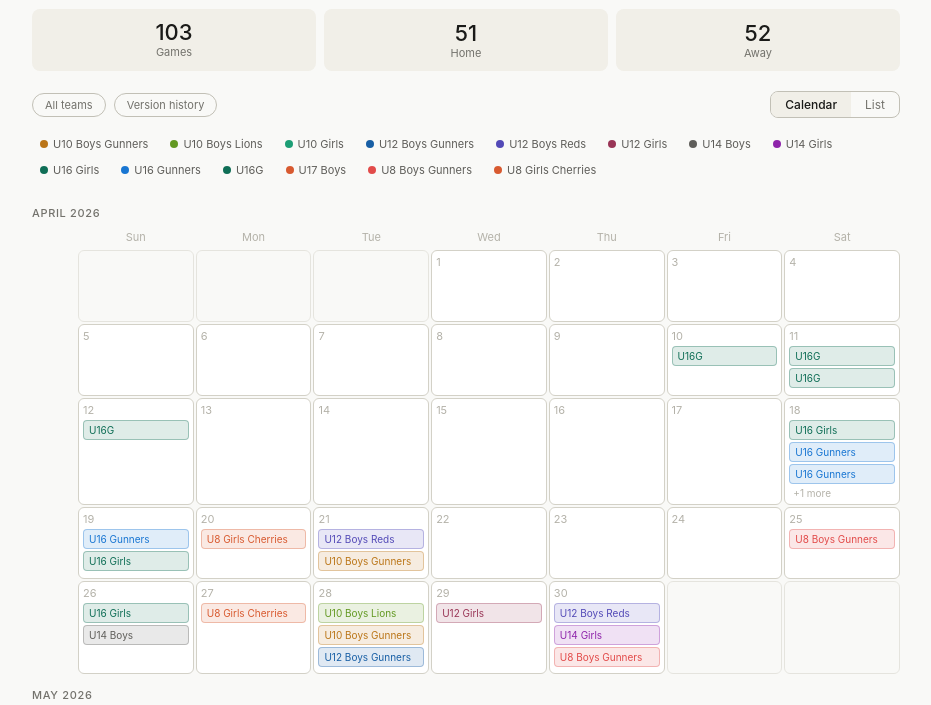
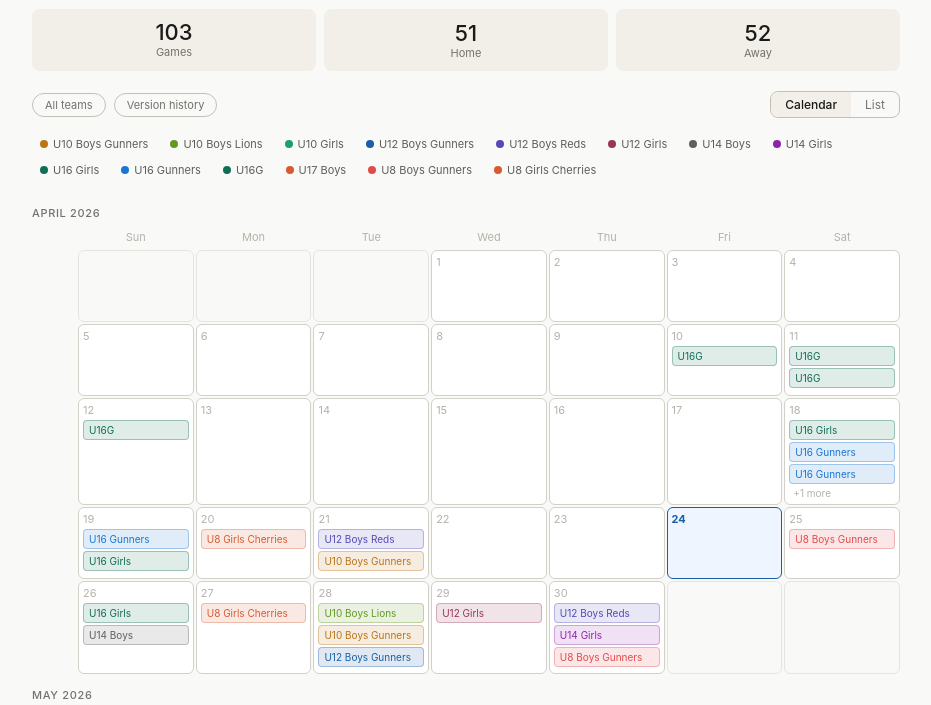
Before and after one commit to dimxasnewfrozen/MSUSC, a plain HTML site: page calendar/index.html in a window 1280 px wide. Shown: the part 87-792 px from the top of the page, without its empty margins (174-1105 px from the left). Drawn offline with Linux system fonts and the light colour scheme.

Commit message:
highlight current day

```diff
--- a/calendar/calendar.css
+++ b/calendar/calendar.css
@@ -203,6 +203,16 @@ body {
 .day-cell.faded {
     background: #f9f9f7;
     opacity: 0.5;
+}
+
+.day-cell.today {
+    border-color: #185FA5;
+    background: #EEF5FF;
+}
+
+.day-cell.today .day-num {
+    color: #185FA5;
+    font-weight: 700;
 }
 
 .day-num {
--- a/calendar/calendar.js
+++ b/calendar/calendar.js
@@ -248,6 +248,7 @@ function renderCal() {
   const end = new Date(maxDate.getFullYear(), maxDate.getMonth()+1, 0);
   const DAYS = ['Sun','Mon','Tue','Wed','Thu','Fri','Sat'];
   const MONTHS = ['January','February','March','April','May','June','July','August','September','October','November','December'];
+  const todayEST = new Intl.DateTimeFormat('en-US', { timeZone: 'America/New_York', month: '2-digit', day: '2-digit', year: 'numeric' }).format(new Date());
   let html = '';
   while (d <= end) {
     const yr = d.getFullYear(), mo = d.getMonth();
@@ -262,7 +263,8 @@ function renderCal() {
       const dd = String(cur.getDate()).padStart(2,'0');
       const key = `${mm}/${dd}/${cur.getFullYear()}`;
       const events = byDate[key] || [];
-      weekHtml += `<div class="day-cell"><div class="day-num">${cur.getDate()}</div>`;
+      const isToday = key === todayEST;
+      weekHtml += `<div class="day-cell${isToday ? ' today' : ''}"><div class="day-num">${cur.getDate()}</div>`;
       events.forEach((ev, idx) => {
         const c = COLOR[ev.ourTeam] || '#888';
         const extra = idx >= 3 ? 'overflow-chip" style="display:none;' : '" style="';
@@ -288,11 +290,13 @@ function renderList() {
   const byDate = {};
   const DAYS = ['Sun','Mon','Tue','Wed','Thu','Fri','Sat'];
   const MONTHS = ['Jan','Feb','Mar','Apr','May','Jun','Jul','Aug','Sep','Oct','Nov','Dec'];
+  const todayEST = new Intl.DateTimeFormat('en-US', { timeZone: 'America/New_York', month: '2-digit', day: '2-digit', year: 'numeric' }).format(new Date());
   sorted.forEach(e => { (byDate[e.date] = byDate[e.date]||[]).push(e); });
   let html = '';
   Object.keys(byDate).sort((a,b)=>parseDate(a)-parseDate(b)).forEach(date => {
     const dt = parseDate(date);
-    html += `<div class="list-date">${DAYS[dt.getDay()]}, ${MONTHS[dt.getMonth()]} ${dt.getDate()}</div>`;
+    const isToday = date === todayEST;
+    html += `<div class="list-date"${isToday ? ' style="color:#185FA5;font-weight:700"' : ''}>${DAYS[dt.getDay()]}, ${MONTHS[dt.getMonth()]} ${dt.getDate()}${isToday ? ' · Today' : ''}</div>`;
     byDate[date].forEach(ev => {
       const c = COLOR[ev.ourTeam] || '#888';
       const haColor = ev.ha==='Home' ? '#1D9E75' : '#BA7517';
```
